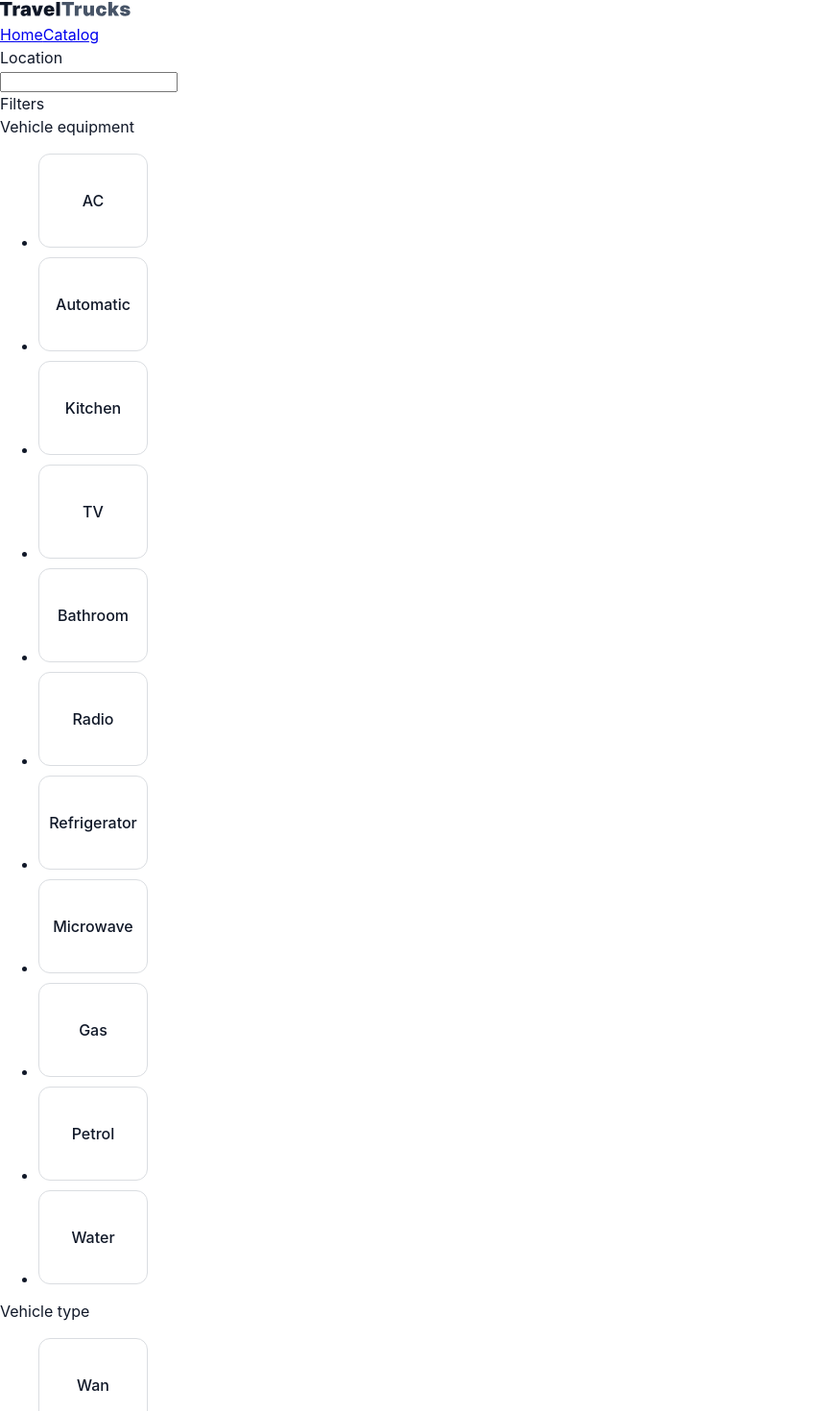
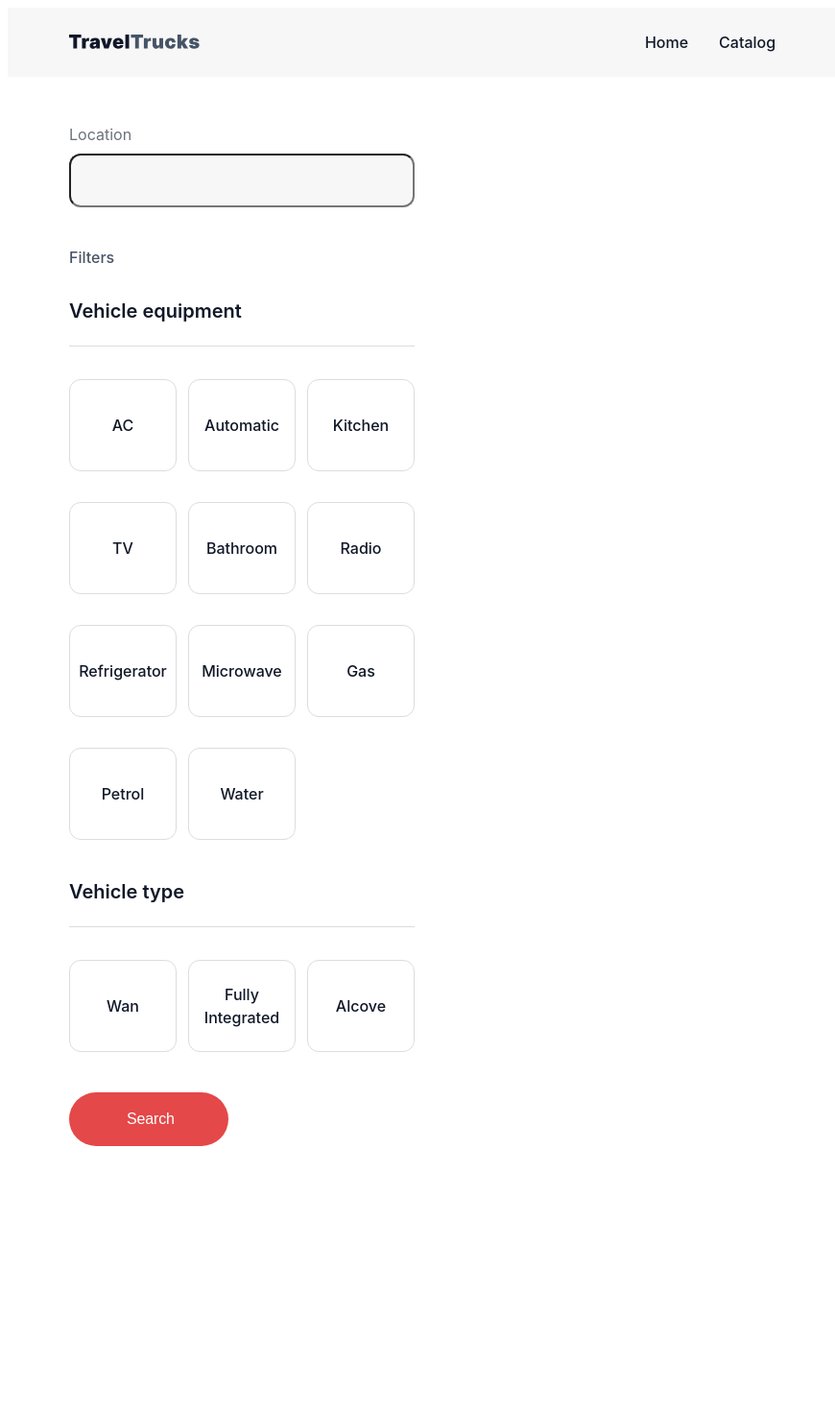
Before and after one commit to OksanaGukova/traveltrucks-webapp, a React (Vite) app: page /catalog in a window 1280 px wide. Shown: the top 1470 px of the page at 96% size, without its empty margins (0-870 px from the left). After the commit the page ends 1254 px from the top, so only its background shows below. Built offline with nearby package versions, Linux system fonts and the light colour scheme.

Commit message:
add style

```diff
--- a/src/components/Camper/Camper.jsx
+++ b/src/components/Camper/Camper.jsx
@@ -1,44 +1,58 @@
-import React from "react";
-import { useDispatch } from "react-redux";
+import css from './Camper.module.css'
 
-function Camper({ url, name, price, reviews, location, description }) {
+function Camper({
+  gallery,
+  name,
+  price,
+  rating,
+  location,
+  description,
+  equipment,
+}) {
+
+  const availableEquipment = Object.entries(equipment).filter(
+    ([_, value]) => value
+  );
+
   return (
-    <div>
-      <img src={url} alt={name} />
-      <h2>{name}</h2>
-      <p>Price: ${price}</p>
-      <p>Location: {location}</p>
-      <p>{description}</p>
+    <>
+      <div className={css.container}>
+        <div>
+          <img
+            className={css.img}
+            src={gallery[0]?.thumb}
+            alt={name}
+            width={292}
+            height={320}
+          />
+        </div>
+        <div className={css.descriptionContainer}>
+          <ul className={css.textContainer}>
+            <p className={css.text}>{name}</p>
+            <p className={css.text}> {price}</p>
+          </ul>
+          <ul className={css.smallTextContainer}>
+            <p className={css.smallText}> {rating}</p>
+            <p className={css.smallText}> {location}</p>
+          </ul>
+          <p className={css.description}> {description}</p>
 
-      <h3>Reviews:</h3>
-      <ul>
-        {reviews.map((review, index) => (
-          <li key={index}>
-            <h4>{review.reviewer_name}</h4>
-            <p>Rating: {review.reviewer_rating}</p>
-            <p>{review.comment}</p>
-          </li>
-        ))}
-      </ul>
 
-      <div>
-        {/* Example SVG icons, replace with actual paths */}
-        <svg>
-          <use href={""}></use>
-        </svg>
-        <svg>
-          <use href={""}></use>
-        </svg>
-        <svg>
-          <use href={""}></use>
-        </svg>
-        <svg>
-          <use href={""}></use>
-        </svg>
+          {availableEquipment.length > 0 && (
+            <div>
+              <ul className={css.equipmentContainer}>
+                {availableEquipment.map(([key]) => (
+                  <li className={css.equipment} key={key}>
+                    {key}
+                  </li>
+                ))}
+              </ul>
+            </div>
+          )}
+          <button className={css.button}>Show more</button>
+        </div>
       </div>
-
-      <button>Show more</button>
-    </div>
+    </>
   );
 }
 
--- /dev/null
+++ b/src/components/Camper/Camper.module.css
@@ -0,0 +1,80 @@
+.img {
+    object-fit: cover;
+}
+
+.descriptionContainer {
+  overflow-y: auto;
+height: 320px;
+}
+.container{
+    display: flex;
+    gap: 24px;
+
+
+}
+
+.textContainer {
+    display: flex;
+    justify-content: space-between;
+    margin-bottom: 8px;
+}
+
+.text {
+
+font-weight: 600;
+font-size: 24px;
+line-height: 1.33;
+
+}
+
+.smallTextContainer {
+    display: flex;
+    gap: 16px;
+    margin-bottom: 24px;
+}
+
+.smallText {
+
+font-size: 16px;
+line-height: 1.5;
+
+}
+
+.description {
+font-size: 16px;
+line-height: 1.5;
+color: #475467;
+margin-bottom: 24px;
+}
+
+.equipmentContainer {
+    display: flex;
+    flex-wrap: wrap;
+    gap: 8px;
+  margin-bottom: 24px;
+
+}
+.equipment {
+    display: inline-block;
+    border-radius: 100px;
+padding: 12px 18px;
+
+height: 48px;
+background-color: #f2f4f7;
+text-align: center;
+mix-blend-mode: multiply;
+}
+
+.button {
+    border-radius: 200px;
+
+width: 166px;
+height: 56px;
+background-color: #e44848;
+border: none;
+font-weight: 500;
+font-size: 16px;
+line-height: 1.5;
+letter-spacing: -0.01em;
+color: #fff;
+}
--- a/src/components/CamperList/CamperList.jsx
+++ b/src/components/CamperList/CamperList.jsx
@@ -1,34 +1,48 @@
 import { useSelector } from "react-redux";
+import Camper from "../Camper/Camper.jsx";
+import { useState } from "react";
+import css from './CamperList.module.css'
 
-import Camper from "../Camper/Camper.jsx";
+function CamperList() {
+  const filteredCampers = useSelector((state) => state.filters.filteredCampers);
+  const [visibleCount, setVisibleCount] = useState(4);
 
 
-function CamperList() {
-
-  const filteredCampers = useSelector((state) => state.filters.filteredCampers);
-
   const handleShowMore = () => {
-
+    setVisibleCount((prevCount) => prevCount + 4);
   };
-
 
   return (
     <div>
-      <ul>
-        {filteredCampers.map((camper) => (
-          <li key={camper.id}>
+      <ul className={css.list}>
+        {filteredCampers.slice(0, visibleCount).map((camper) => (
+          <li className={css.container} key={camper.id}>
             <Camper
-              url={camper.url}
+              gallery={camper.gallery}
               name={camper.name}
               price={camper.price}
-              reviews={camper.reviews}
+              rating={camper.rating}
               location={camper.location}
               description={camper.description}
+              equipment={{
+                AC: camper.AC,
+                kitchen: camper.kitchen,
+                TV: camper.TV,
+                bathroom: camper.bathroom,
+                radio: camper.radio,
+                refrigerator: camper.refrigerator,
+                microwave: camper.microwave,
+                gas: camper.gas,
+                water: camper.water,
+              }}
             />
           </li>
         ))}
       </ul>
-      <button onClick={handleShowMore}>Show more</button>
+
+      {visibleCount < filteredCampers.length && (
+        <button onClick={handleShowMore}>Load more</button>
+      )}
     </div>
   );
 }
--- /dev/null
+++ b/src/components/CamperList/CamperList.module.css
@@ -0,0 +1,14 @@
+.list {
+    display: flex;
+    flex-direction: column;
+    gap: 32px;
+}
+
+.container {
+    border: 1px solid #dadde1;
+border-radius: 20px;
+padding: 24px;
+width: 888px;
+height: 368px;
+padding: 24px;
+}
--- a/src/components/CustomCheckbox/CustomCheckbox.jsx
+++ b/src/components/CustomCheckbox/CustomCheckbox.jsx
@@ -7,13 +7,11 @@ const CustomCheckbox = ({ checked, onChange, label }) => {
       >
         <button
           type="button"
-
           onChange={onChange}
           style={{ display: "none" }}
         ></button>
         <div
           onClick={onChange}
-
           style={{
             width: "112px",
             height: "96px",
@@ -24,17 +22,18 @@ const CustomCheckbox = ({ checked, onChange, label }) => {
             justifyContent: "center",
             cursor: "pointer",
             backgroundColor: "#fff",
-
-            position: "relative", // Додано для позиціонування тексту
+    textAlign: "center",
+            position: "relative",
+            padding: "4px 16px", // Додано для позиціонування тексту
           }}
         >
           {checked && <span style={{ color: "#fff" }}>✔</span>}{" "}
           {/* Відображення галочки */}
           <span
             style={{
-              position: "absolute",
-            fontWeight: "500",
-            lineHeight: "1.5",
+              position: "relative",
+              fontWeight: "500",
+              lineHeight: "1.5",
               fontSize: "16px",
               pointerEvents: "none", // Щоб текст не перешкоджав кліку
             }}
--- a/src/index.css
+++ b/src/index.css
@@ -5,10 +5,28 @@
 color: #101828;
 }
 
-p, h1, h2, h3, h4, h5, h6{
-margin: 0;
+*,
+*::before,
+*::after {
+  box-sizing: border-box;
+}
+ul, li {
+  list-style: none;
+  padding: 0;
+  margin: 0;
 }
 
-body {
-  margin: 0;
+h1, h2, h3, h4, h5, h6, p { margin: 0;
+padding: 0;}
+
+a {
+  text-decoration: none;
+  color: inherit;
 }
+
+a:hover {
+  text-decoration: underline;
+}
+  img {
+    display: block;
+  }
--- a/src/pages/CatalogPage/CatalogPage.jsx
+++ b/src/pages/CatalogPage/CatalogPage.jsx
@@ -15,7 +15,7 @@ import {
   setTransmissionFilter,
   toggleTVFilter,
   toggleWaterFilter,
-  resetFilters,
+/*   resetFilters, */
   setFormTypeFilter,
 
 } from "../../redux/filtersSlice";
@@ -67,7 +67,6 @@ function CatalogPage() {
 
   return (
     <div>
-      {/* Header and Navigation */}
       <div className={css.header}>
         <Logo />
         <div className={css.navContainer}>
@@ -79,7 +78,9 @@ function CatalogPage() {
           </NavLink>
         </div>
       </div>
-      <p>Location</p>
+      <div className={css.container}>
+        <div className={css.buttonContainer}>
+          <p className={css.location}>Location</p>
           <div className={css.inputWrapper}>
             <input
               className={css.input}
@@ -88,10 +89,11 @@ function CatalogPage() {
               onChange={(e) => dispatch(setLocationFilter(e.target.value))}
             />
           </div>
-
-      <p>Filters</p>
-      <p>Vehicle equipment</p>
-      <ul>
+          <div className={css.textContainer}>
+            <p className={css.filters}>Filters</p>
+            <p className={css.text}>Vehicle equipment</p>
+          </div>
+          <ul className={css.checkList}>
             <li>
               <CustomCheckbox
                 checked={AC}
@@ -170,8 +172,10 @@ function CatalogPage() {
               />
             </li>
           </ul>
-      <p>Vehicle type</p>
-      <ul>
+          <div className={css.textContainer}>
+            <p className={css.text}>Vehicle type</p>
+          </div>
+          <ul className={css.checkList}>
             <li>
               <CustomCheckbox
                 checked={form === "wan"}
@@ -194,7 +198,9 @@ function CatalogPage() {
               />
             </li>
           </ul>
-      <button onClick={handleSearch}>Search</button>
+
+          <button className={css.search} onClick={handleSearch}>Search</button>
+        </div>
         {isLoading && <p>Loading...</p>}
         {error && <p>Error: {error}</p>}
         {showCampers && (
@@ -202,7 +208,7 @@ function CatalogPage() {
             <CamperList campers={filteredCampers} />
           </div>
         )}
-      <button>Load More</button>
+      </div>
     </div>
   );
 }
--- a/src/pages/CatalogPage/CatalogPage.module.css
+++ b/src/pages/CatalogPage/CatalogPage.module.css
@@ -0,0 +1,106 @@
+.header {
+
+padding-left: 64px;
+height: 72px;
+display: flex;
+ display: flex;
+  align-items: center;
+  justify-content: space-between;
+  background-color: #f7f7f7;
+  margin-bottom: 48px;
+}
+
+.navContainer {
+     display: flex;
+  gap: 32px;
+  margin: 0 auto;
+}
+
+.nav {
+font-weight: 500;
+font-size: 16px;
+line-height: 1.5;
+color: #101828;
+}
+
+.nav:hover {
+color: #d84343;
+}
+
+.container {
+    display: flex;
+    padding-left: 64px;
+    padding-right: 64px;
+    padding-bottom: 52px;
+    gap: 64px;
+}
+
+.buttonContainer {
+    width: 360px;
+}
+
+.location {
+
+font-size: 16px;
+line-height: 1.5;
+color:#6c717b;
+margin-bottom: 8px;
+}
+
+.input {
+    border-radius: 12px;
+padding: 16px 20px 16px 20px;
+width: 360px;
+height: 56px;
+background-color: #f7f7f7;
+box-sizing: border-box;
+margin-bottom: 40px;
+}
+
+.filters {
+font-weight: 500;
+font-size: 16px;
+line-height: 1.5;
+color: #475467;
+margin-bottom: 32px;
+}
+
+.text {
+
+font-weight: 600;
+font-size: 20px;
+line-height: 120%;
+margin-bottom: 24px;
+}
+
+.textContainer {
+border-bottom: 1px solid #dadde1;
+margin-bottom: 24px;
+}
+
+.checkList {
+    display: flex;
+    flex-wrap: wrap;
+    list-style: none;
+    gap: 12px;
+    margin-bottom: 32px;
+}
+
+.form {
+    display: flex;
+
+}
+
+.search {
+    border-radius: 200px;
+padding: 16px 60px;
+width: 166px;
+height: 56px;
+background-color: #e44848;
+border: none;
+font-weight: 500;
+font-size: 16px;
+line-height: 1.5;
+letter-spacing: -0.01em;
+color: #fff;
+}
--- a/src/redux/selectors.js
+++ b/src/redux/selectors.js
@@ -1,4 +1,4 @@
-import { createSelector } from "@reduxjs/toolkit";
+
 
 export const selectFilters = (state) => state.filters;
 
--- a/src/redux/store.js
+++ b/src/redux/store.js
@@ -1,6 +1,6 @@
 import { configureStore } from "@reduxjs/toolkit";
 import filtersSlice from "./filtersSlice.js";
-import campersSlise from './campersSlice.js'
+import campersSlise from "./campersSlice.js";
 import {
   FLUSH,
   REHYDRATE,
```
Lines whose indentation alone changed are shown as unchanged.
